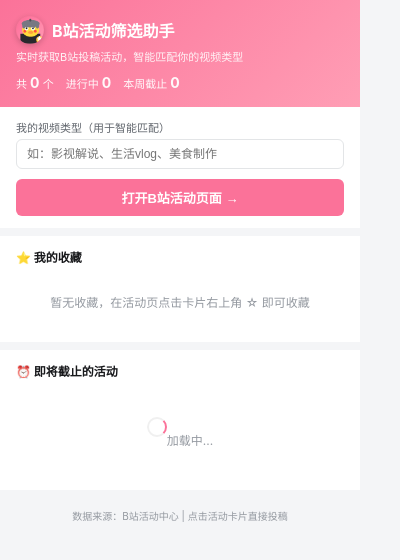
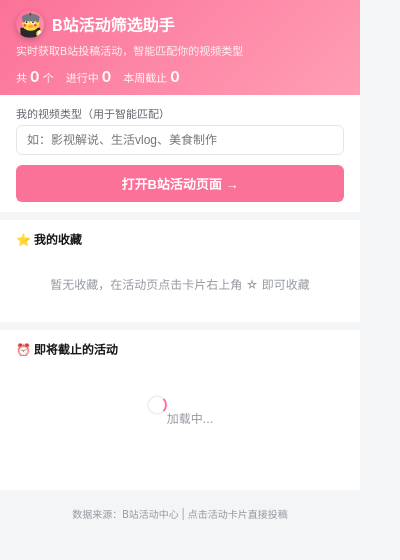
Before and after one commit to zengCodes/bilibili-activity-filter, a browser extension: page extension/popup.html in a window 400 px wide. Drawn offline with Linux system fonts and the light colour scheme.

Commit message:
style: popup 收藏与截止盒子保底完整显示 2 个条目（v1.1.7）
- 两盒内容多时都保底约 2 条完整可见（单条约 57px）：
  收藏列表限高 118px 内部滚动，高度随内容自适应；
  截止列表占满剩余空间并保底 115px，不被收藏盒挤压
- 去掉收藏列表的 min-height（空态时不再撑出无效空白）
- 头部/页脚 padding 各收 2px，满载 600px 视口下两盒
  保底需求 + 固定区不再溢出裁切页脚
- 空态/条目少时盒子随之收缩，截止盒自动扩展（可见 3 条）

```diff
--- a/bilibili-activity-filter.user.js
+++ b/bilibili-activity-filter.user.js
@@ -2,7 +2,7 @@
 // @name         B站活动筛选助手
 // @name:zh-CN   B站活动筛选助手
 // @namespace    https://github.com/zengCodes/bilibili-activity-filter
-// @version      1.1.6
+// @version      1.1.7
 // @description  实时获取B站173+投稿活动，智能匹配你的视频类型，支持分类/时间/奖励/门槛筛选、匹配度排序、截止提醒
 // @description:zh-CN 实时获取B站173+投稿活动，智能匹配你的视频类型，支持分类/时间/奖励/门槛筛选、匹配度排序、截止提醒
 // @author       zengCodes
--- a/extension/popup.html
+++ b/extension/popup.html
@@ -25,7 +25,7 @@
     flex-shrink: 0;
     background: linear-gradient(135deg, #fb7299 0%, #ff9eb5 100%);
     color: #fff;
-    padding: 16px;
+    padding: 10px 16px;
   }
   .header h1 { font-size: 16px; font-weight: 700; margin-bottom: 4px; display: flex; align-items: center; gap: 8px; }
   .header h1 img { width: 28px; height: 28px; border-radius: 50%; box-shadow: 0 2px 6px rgba(0,0,0,0.2); }
@@ -40,7 +40,7 @@
   .stats strong { font-size: 14px; }
 
   .section {
-    padding: 12px 16px;
+    padding: 10px 16px;
     background: #fff;
     margin-bottom: 8px;
   }
@@ -84,14 +84,17 @@
     border-color: #fb7299;
   }
 
-  /* 两个盒子独立滚动：收藏列表限高（内容多时内部滚），截止列表占满剩余空间 */
+  /* 两个盒子独立滚动，内容多时都保底完整显示约 2 个条目（单条约 57px）：
+     收藏盒高度随内容自适应、限高 118px 内部滚动（≥2 条即完整可见）；
+     截止盒占满剩余空间，min-height 保底 2 条（满载时不被收藏盒挤压）。
+     空态/内容少时盒子随之收缩，不占无效空间 */
   #favList {
-    max-height: 140px;
+    max-height: 118px;
     overflow-y: auto;
   }
   #endingList {
     flex: 1;
-    min-height: 0;
+    min-height: 115px;
     overflow-y: auto;
   }
   .activity-item {
@@ -171,7 +174,7 @@
   @keyframes spin { to { transform: rotate(360deg); } }
 
   .footer {
-    padding: 10px 16px;
+    padding: 8px 16px;
     text-align: center;
     font-size: 10px;
     color: #9499a0;
--- a/package.json
+++ b/package.json
@@ -1,6 +1,6 @@
 {
   "name": "bilibili-activity-filter",
-  "version": "1.1.6",
+  "version": "1.1.7",
   "description": "B站活动筛选工具 - 实时获取B站投稿活动数据",
   "main": "server.js",
   "scripts": {
```
Also changed, not shown: extension/manifest.json, 1 other file.
